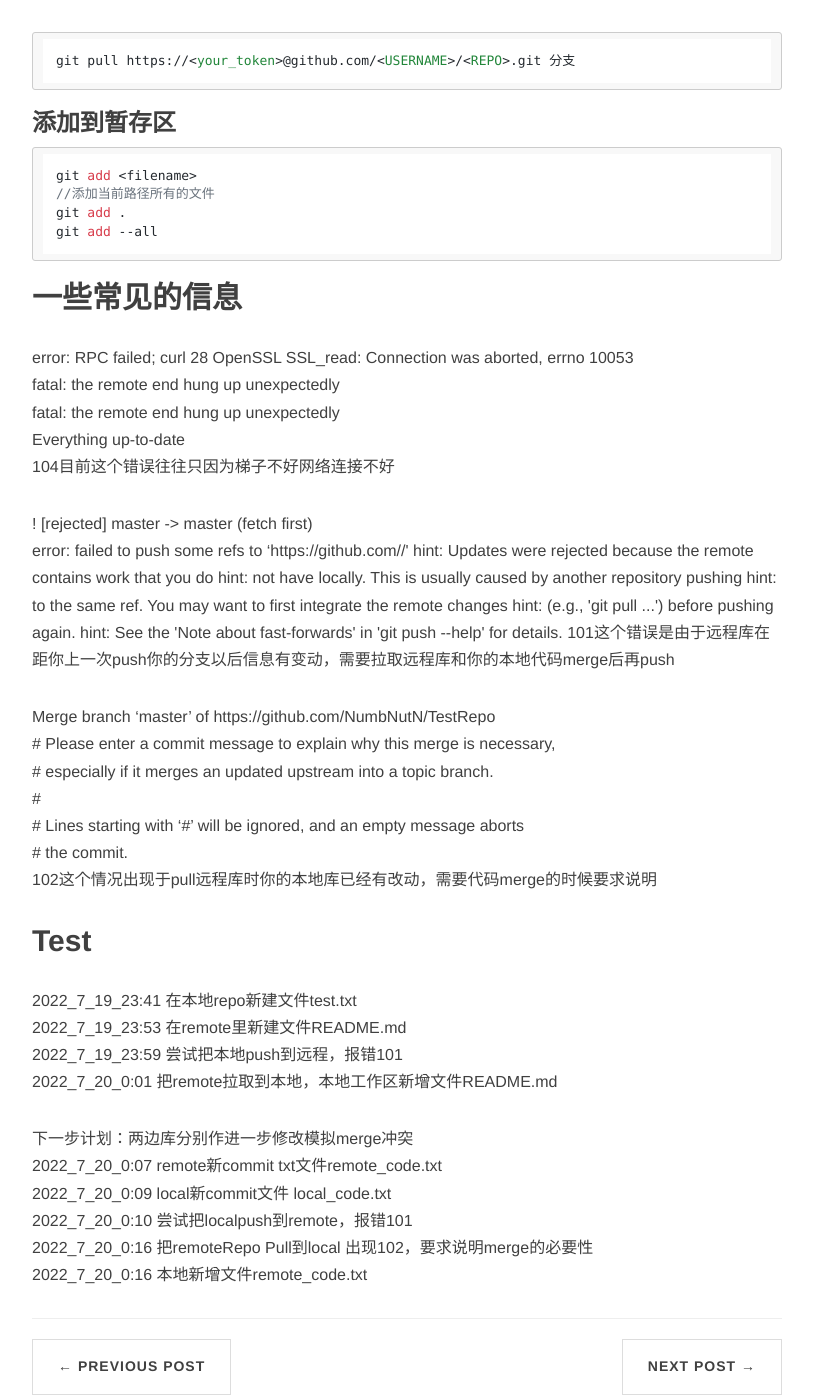
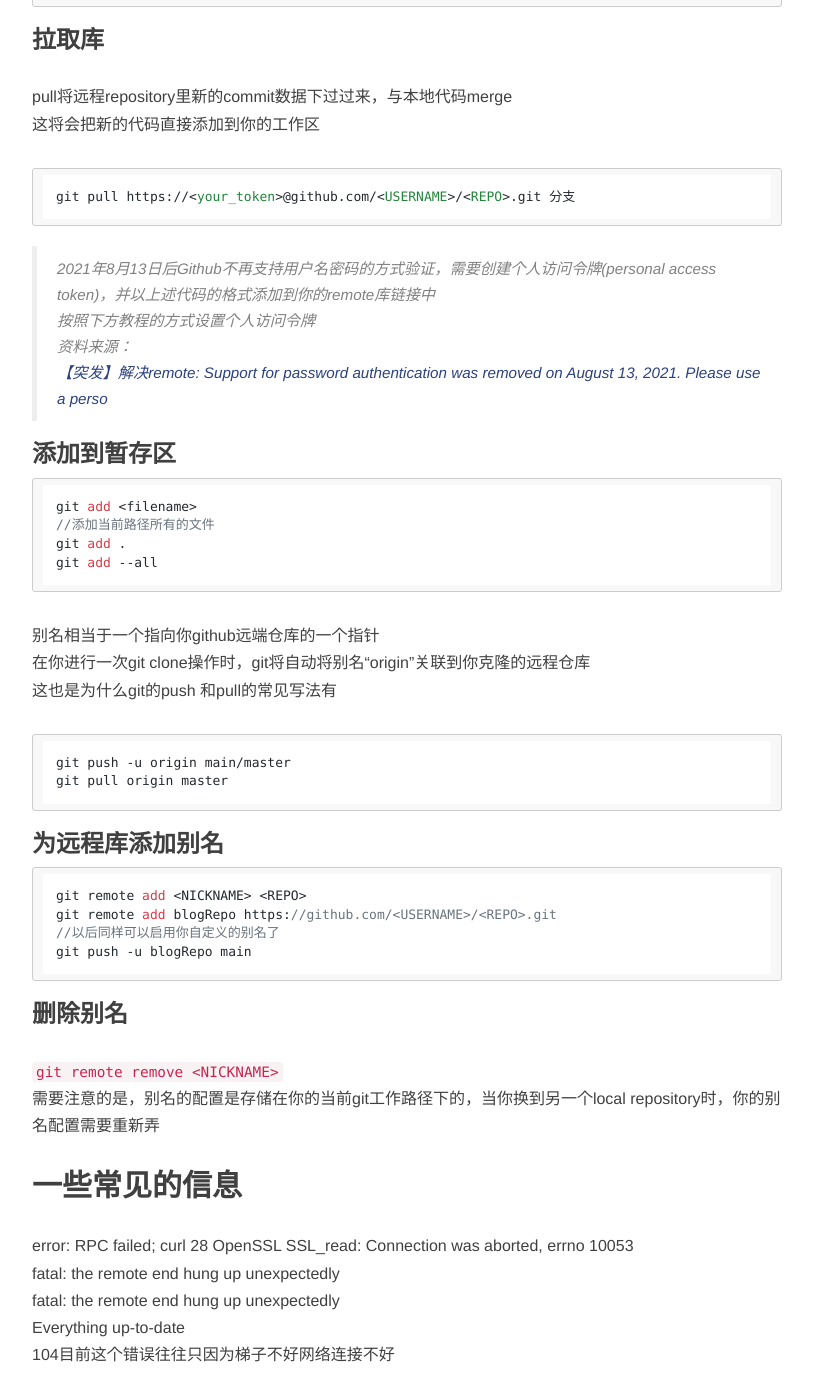
Before and after one commit to NumbNutN/NumbNutN.github.io, a Jekyll site: the page built from _posts/2022-07-19-git-learning.md, in a window 1280 px wide and 1400 px high, scrolled down 1398 px. Shown: the whole window, without its empty margins (233-1046 px from the left). Built offline with Jekyll 4.4.1, drawn with Linux system fonts in a browser that asks for light colours; nearby versions of some CDN libraries; comment, search, counter and statistics services are not loaded; some of the changed text lies outside the part shown.

Commit message:
Update 2022-07-19-git-learning.md
A lot of new content added

````diff
--- a/_posts/2022-07-19-git-learning.md
+++ b/_posts/2022-07-19-git-learning.md
@@ -16,11 +16,18 @@
 历史记录区(History)
 
 
-## 语法
-insert 进入插入描述模式
-Esc 结束插入描述模式
+## Vim语法
+git命令窗的文本编辑模式使用的是vim语法，熟悉基本的语法可以帮助你提高使用git进行commit描述时的效率
+insert/i 进入插入模式
+Esc 结束插入模式
 :wq+Enter 在命令模式输入该指令来保存并结束本次操作
-资料来源：[git pull时提示…… --CSDN](https://blog.csdn.net/qq_29590623/article/details/87614505)
+yy 复制一行
+p 粘贴
+资料来源：
+[学习vim语法 --CSDN](https://blog.csdn.net/qq_27127385/article/details/103627332)
+[git pull时提示…… --CSDN](https://blog.csdn.net/qq_29590623/article/details/87614505)
+其他快捷键：
+ctrl+i 清屏
 
 ### 初始化本地库
 init 在一个路径打开git bash后，初始化本地库后使git获得这个目录的管理权，包括该目录下的所有子目录，Windows系统的文件资源管理器在"显示隐藏文件"的勾选情况下可以看到.git文件夹
@@ -41,6 +48,10 @@
 ```
 git pull https://<your_token>@github.com/<USERNAME>/<REPO>.git 分支
 ```
+>2021年8月13日后Github不再支持用户名密码的方式验证，需要创建个人访问令牌(personal access token)，并以上述代码的格式添加到你的remote库链接中
+按照下方教程的方式设置个人访问令牌
+资料来源：
+[【突发】解决remote: Support for password authentication was removed on August 13, 2021. Please use a perso](https://helloai.blog.csdn.net/article/details/119696726?spm=1001.2014.3001.5506)
 
 ### 添加到暂存区
 ```
@@ -49,6 +60,27 @@
 git add .
 git add --all
 ```
+
+
+别名相当于一个指向你github远端仓库的一个指针
+在你进行一次git clone操作时，git将自动将别名“origin”关联到你克隆的远程仓库
+这也是为什么git的push 和pull的常见写法有
+```
+git push -u origin main/master
+git pull origin master
+```
+
+### 为远程库添加别名
+```
+git remote add <NICKNAME> <REPO>
+git remote add blogRepo https://github.com/<USERNAME>/<REPO>.git
+//以后同样可以启用你自定义的别名了
+git push -u blogRepo main
+```
+
+### 删除别名
+`git remote remove <NICKNAME>`
+需要注意的是，别名的配置是存储在你的当前git工作路径下的，当你换到另一个local repository时，你的别名配置需要重新弄
 
 ## 一些常见的信息
 
@@ -91,3 +123,9 @@
 2022_7_20_0:10 尝试把localpush到remote，报错101
 2022_7_20_0:16 把remoteRepo Pull到local 出现102，要求说明merge的必要性
 2022_7_20_0:16 本地新增文件remote_code.txt
+
+## 参考文章
+[详解Git工作区…… --程序员大本营](https://www.pianshen.com/article/377153309/)
+[GitHub提交的时显示Updates were rejected because the remote contains work that you do --CSDN](https://blog.csdn.net/u012308586/article/details/104905828?utm_medium=distribute.pc_relevant.none-task-blog-2~default~baidujs_title~default-0-104905828-blog-112171133.pc_relevant_sortByStrongTime&spm=1001.2101.3001.4242.1&utm_relevant_index=3)
+[【突发】解决remote: Support for password authentication was removed on August 13, 2021. Please use a perso --CSDN](https://helloai.blog.csdn.net/article/details/119696726?spm=1001.2014.3001.5506)
+[Git 常见错误 之 error: src refspec xxx does not match any / error: failed to push some refs to 简单解决方法 --CSDN](https://blog.csdn.net/u014361280/article/details/109703556)
````
